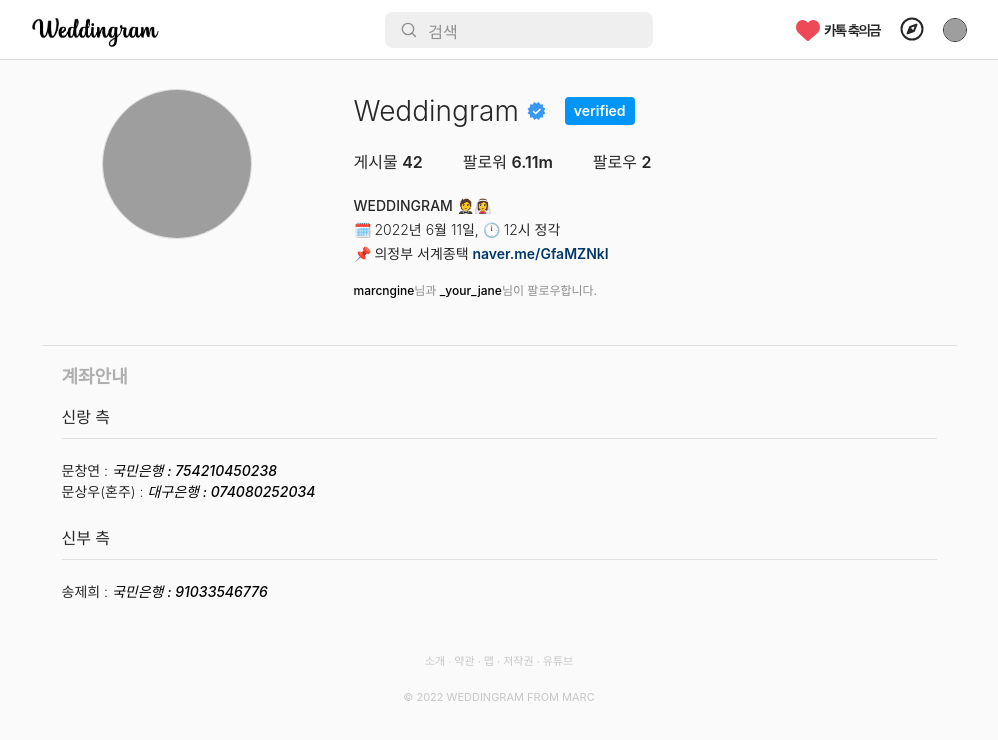
After one commit to ngine-zz/Weddingram, a Django app: page /content/account/ in a window 1280 px wide. The commit adds this page. Shown: the top 740 px of the page, without its empty margins (141-1139 px from the left). Run offline with Django 4.2, Linux system fonts and the light colour scheme; some libraries are stand-ins or nearby versions; grey boxes are pictures that could not be loaded.

Commit message:
계좌추가

```diff
--- a/content/urls.py
+++ b/content/urls.py
@@ -8,6 +8,7 @@ app_name = 'content'
 urlpatterns= [
     path('profile/', views.profile, name='profile'),
     path('about/', views.about, name='about'),
+    path('account/', views.account, name='account'),
     path('copyright/', views.copyright, name='copyright'),
     path('weddingvows/', views.weddingvows, name='weddingvows'),
     path('location/', views.location, name='location'),
--- a/content/views.py
+++ b/content/views.py
@@ -12,6 +12,9 @@ def about(request):
 
 def copyright(request):
     return render(request, 'Weddingram/copyright.html')
+
+def account(request):
+    return render(request, 'Weddingram/account.html')
 
 def weddingvows(request):
     return render(request, 'Weddingram/weddingvows.html')
--- /dev/null
+++ b/templates/Weddingram/account.html
@@ -0,0 +1,94 @@
+{% extends './base.html' %}
+{% load static %}
+
+{% block title %}
+    Weddingram
+{% endblock title %}
+
+{% block search-block %}
+<div class="search-guide">
+  <span class="search-icon"></span>
+  <input type="text" class="search-placeholder" value="검색" onfocus="if (this.value == '검색') {this.value = '';}" onblur="if (this.value == '') {this.value = '검색';}">
+</div>
+{% endblock search-block %}
+
+{% block homemenu %}
+<!--a href="/main/"><img src="{% static 'images/svg/home.svg' %}" id="ad_fd" class="postc" alt=""></a-->
+{% endblock homemenu %}
+
+{% block main-block %}
+    <main>
+      <div class="main-sub">
+        <header>
+          <div class="header-grid">
+            <div class="profile-pic">
+              <img src="{% static './images/weddingram_profile.png' %}" />
+            </div>
+            <div class="profile-info">
+              <div class="title">
+                <h2>Weddingram</h2>
+                <span class="verified-icon"></span>
+                <button class="primary">verified</button>
+              </div>
+              <div class="desktop-only">
+                <div class="details">
+                  <ul>
+                    <li>게시물 <span>42</span></li>
+                    <li class="openPopupFollower">팔로워 <span>6.11m</span></li>
+                    <li class="openPopupFollow">팔로우 <span>2</span></li>
+                  </ul>
+                </div>
+                <div class="description row last">
+                    <h1>WEDDINGRAM 🤵👰‍♀️</h1>
+                  <span>
+                    🗓️ 2022년 6월 11일, 🕛 12시 정각<br>
+                    📌 의정부 서계종택 <a href="http://naver.me/GfaMZNkI" class="pd" target="_blank">naver.me/GfaMZNkI</a>
+                  </span>
+                  <div class="pds"><a href="https://www.instagram.com/marcngine/" target="_blank" style="color: #000;font-weight:500;">marcngine</a>님과
+                     <a href="https://www.instagram.com/_your_jane/" target="_blank" style="color: #000;font-weight:500;">_your_jane</a>님이 팔로우합니다.</div>
+                </div>
+                </div>
+              </div>
+            </div>
+          </div>
+          <!-- 프로필 설명 영역 모바일 화면 -->
+          <div class="profile-info mobile-only">
+            <div class="description row">
+              <h1>WEDDINGRAM 🤵👰‍♀️</h1>
+                  <span>
+                    🗓️ 2022년 6월 11일, 🕛 12시 정각<br>
+                    📌 의정부 서계종택 <a href="http://naver.me/GfaMZNkI" class="pd" target="_blank">naver.me/GfaMZNkI</a>
+                  </span>
+                  <div class="pds"><a href="https://www.instagram.com/marcngine/" target="_blank" style="color: #000;font-weight:500;">marcngine</a>님과
+                     <a href="https://www.instagram.com/_your_jane/" target="_blank" style="color: #000;font-weight:500;">_your_jane</a>님이 팔로우합니다.</div>
+                </div>
+            </div>
+          </div>
+        </header>
+
+        <!-- 프로필 갤러리 -->
+        <div class="b_contents">
+            <h1>계좌안내</h1>
+            <dl>
+                <!-- 멥 -->
+                <dt>신랑 측</dt>
+                    <dd><br>문창연 : <span>국민은행 : 754210450238</span><br>
+                            문상우(혼주) : <span>대구은행 : 074080252034</span><br><br></dd>
+
+                <dt>신부 측</dt>
+                    <dd><br>송제희 : <span>국민은행 : 91033546776</span></dd>
+
+            </dl>
+        </div>
+
+        <!-- 푸터 영역 -->
+        <div class="p-footer">
+          <footer>
+            {% endblock main-block %}
+            {% block footer %}
+          </footer>
+        </div>
+
+      </div>
+    </main>
+    {% endblock footer %}
--- a/templates/Weddingram/main.html
+++ b/templates/Weddingram/main.html
@@ -40,6 +40,10 @@
                             <div class="status-card">
                                 <div class="profile-pic2" onclick="location.href='{% url 'content:location' %}'"><img src="{% static 'images/map.png' %}" alt=""></div>
                                 <p class="s_username">찾아오시는 길</p>
+                            </div>
+                            <div class="status-card">
+                                <div class="profile-pic2-off" onclick="location.href='{% url 'content:account' %}'"><img src="{% static 'images/bill-icon.gif' %}" alt=""></div>
+                                <p class="s_username">축의금</br>계좌번호</p>
                             </div>
                             <div class="status-card">
                                 <div class="profile-pic2-off" onclick="location.href='{% url 'content:about' %}'"><img src="{% static 'images/cat_jane_small.png' %}" alt=""></div>
```
Also changed, not shown: static/images/bill-icon.gif (added), 1 other file.
